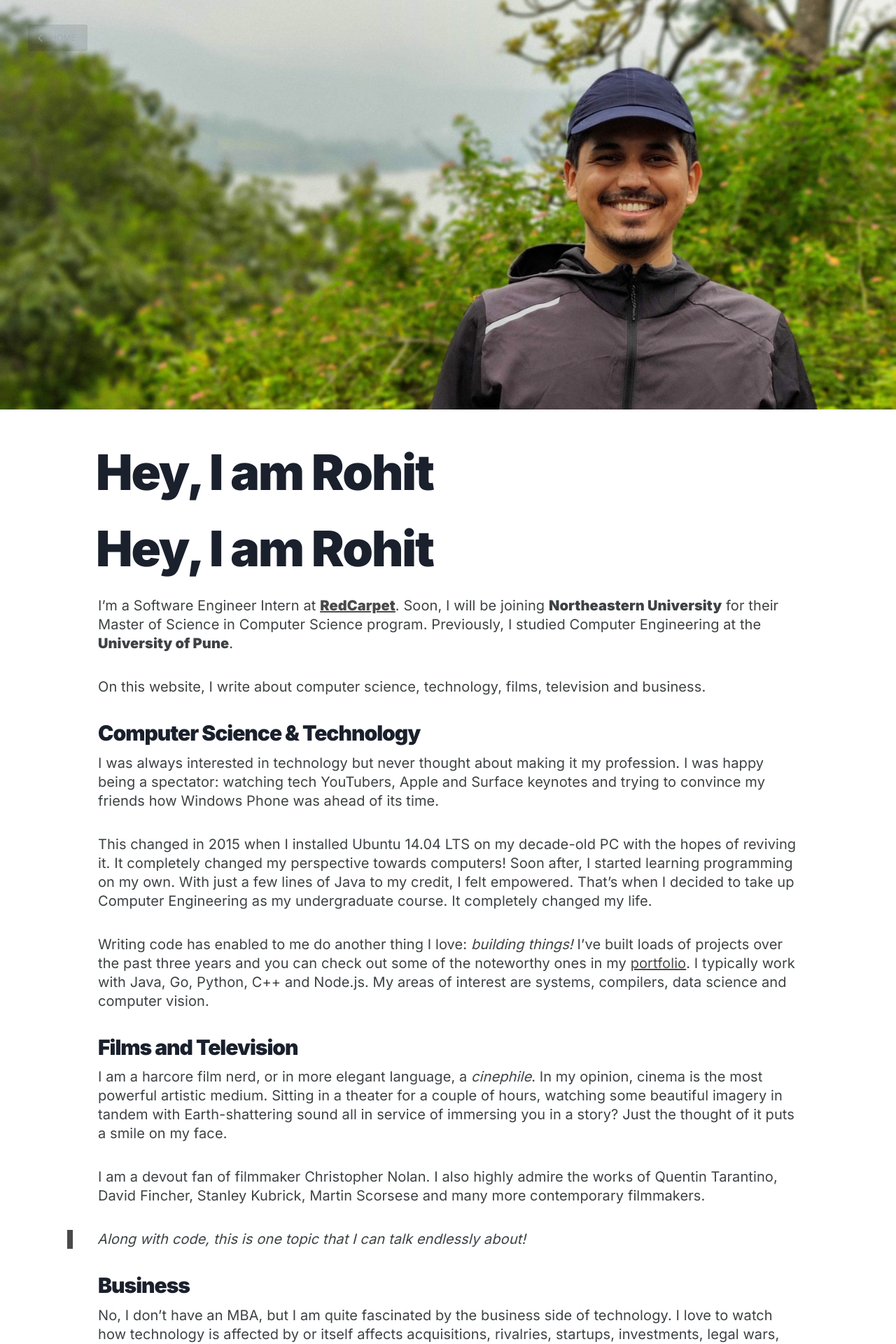
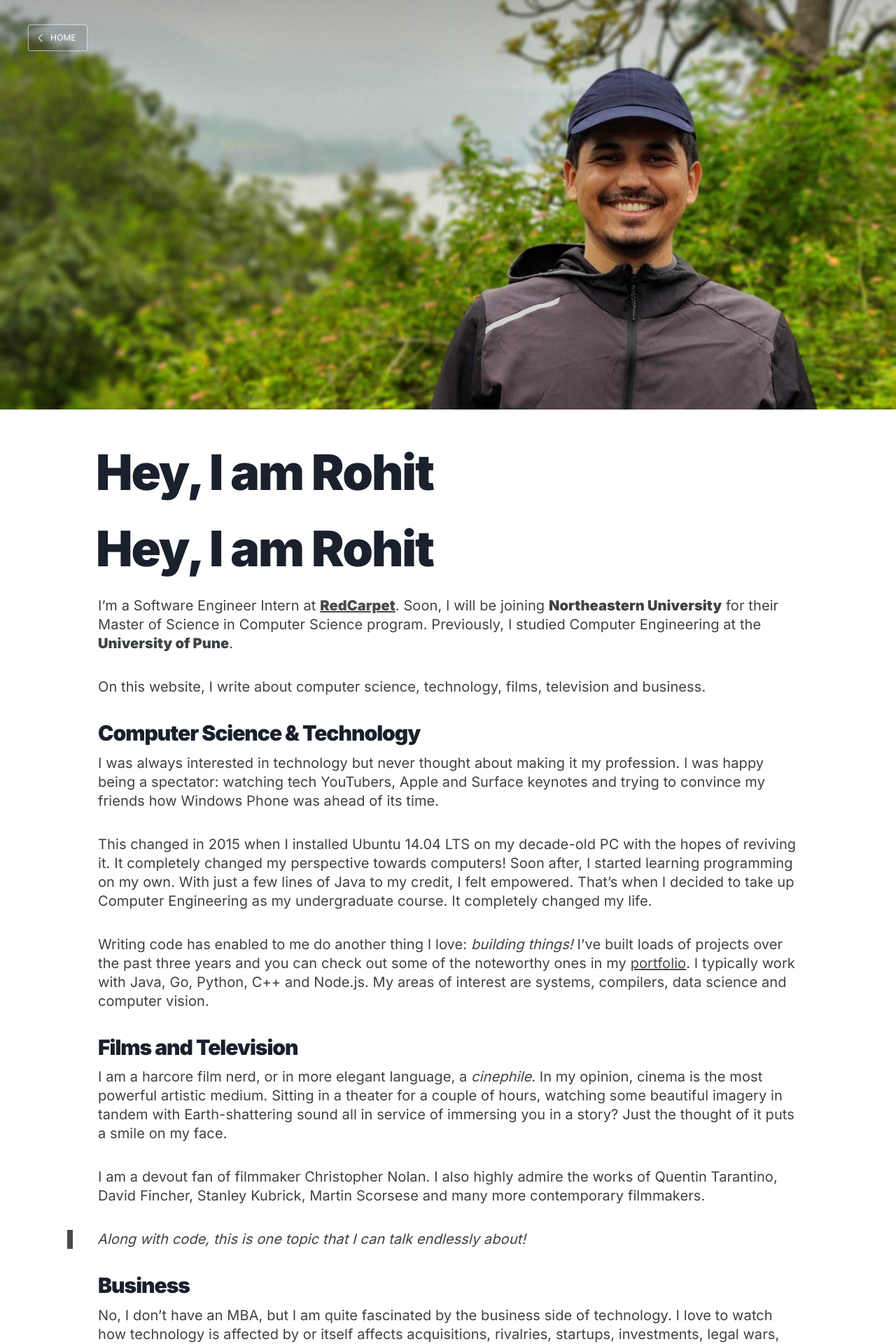
Before and after one commit to RohitAwate/rohitawate.github.io, a Jekyll site: the page built from about.md, in a window 1280 px wide. Shown: the top 1920 px of the page at 70% size. Built offline with Jekyll 4.4.1, drawn with Linux system fonts in a browser that asks for light colours; our own code applies the rules of GitHub Pages for plain Markdown files.

Commit message:
Fix overlay

```diff
--- a/_layouts/page.html
+++ b/_layouts/page.html
@@ -10,7 +10,7 @@ post_class: post-template page-template
 {% elsif page.cover %}
 <header class="main-header post-head"
     style="background-image: url({{ page.cover }});">
-    <nav class="main-nav clearfix">
+    <nav class="main-nav overlay">
 {% else %}
 <header class="main-header post-head no-cover">
     <nav class="main-nav clearfix">
```
